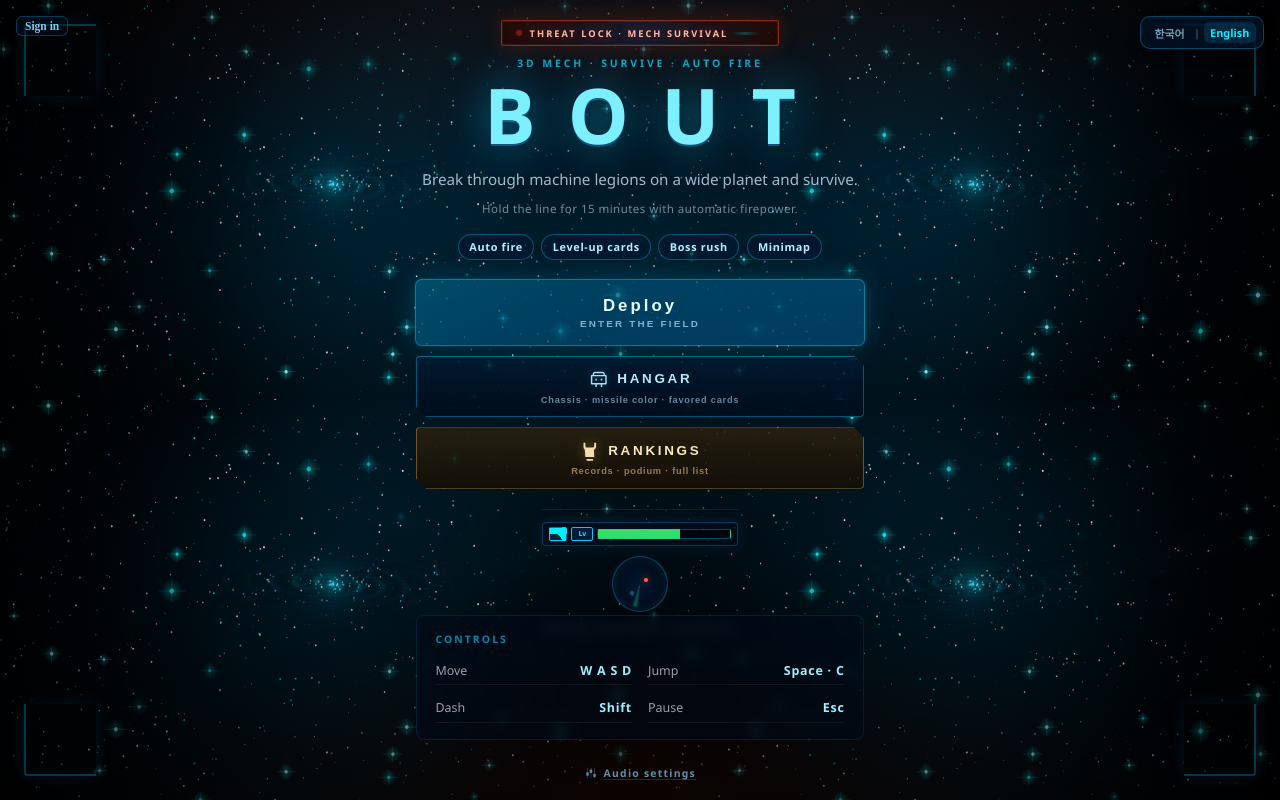
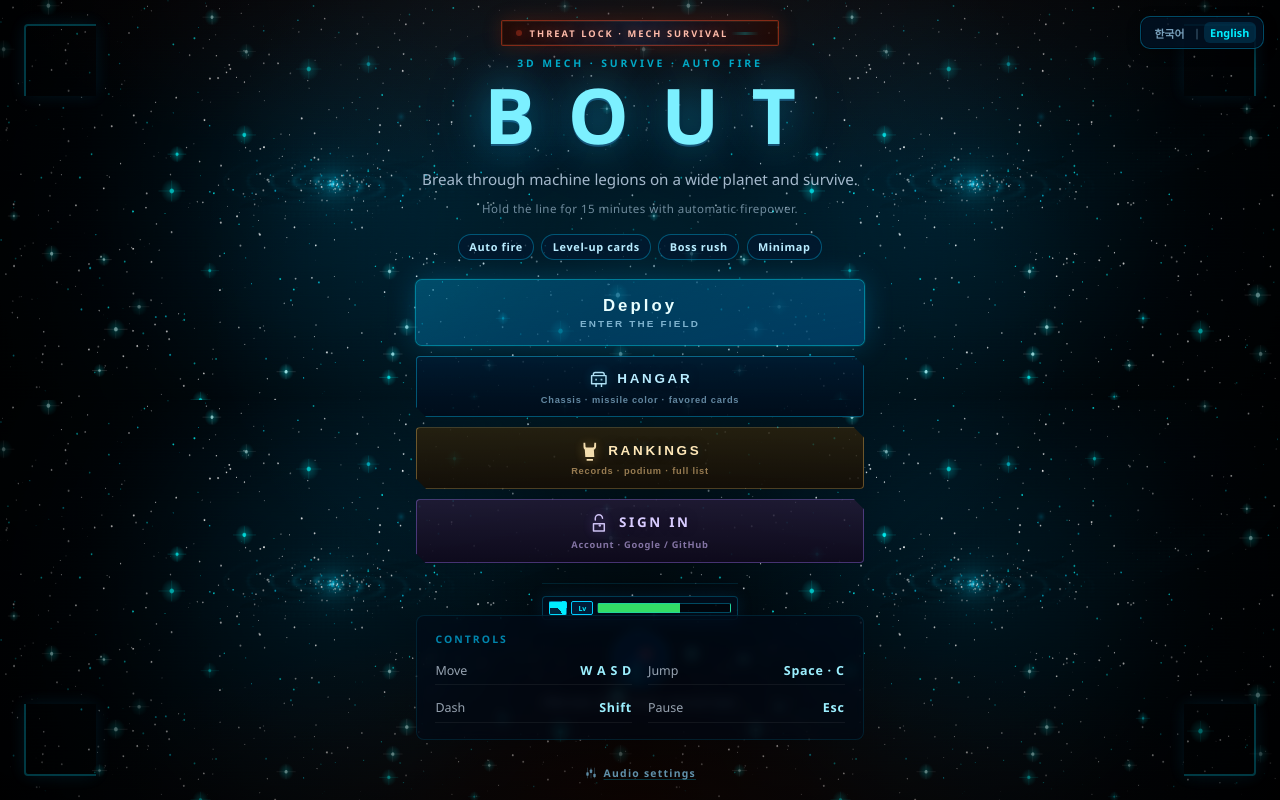
Before and after one commit to 3974kjh/bout-web, a SvelteKit app: page / in a window 1280 px wide. Built offline with nearby package versions, Linux system fonts and the light colour scheme; no server answers.

Commit message:
로그인 버튼 위치 변경

```diff
--- a/src/lib/components/AuthBar.svelte
+++ /dev/null
@@ -1,67 +0,0 @@
-<script lang="ts">
-	import { page } from '$app/state';
-	import { locale, translate as tr } from '$lib/i18n';
-</script>
-
-<div class="auth-bar">
-	{#if page.data.user}
-		<span class="auth-bar__email" title={page.data.user.email ?? ''}>
-			{page.data.user.email ?? page.data.user.id}
-		</span>
-		<form method="POST" action="/auth/signout" class="auth-bar__form">
-			<button type="submit" class="auth-bar__out">{tr($locale, 'auth.signOut')}</button>
-		</form>
-	{:else}
-		<a href="/login" class="auth-bar__in">{tr($locale, 'auth.loginLink')}</a>
-	{/if}
-</div>
-
-<style>
-	.auth-bar {
-		position: fixed;
-		top: clamp(0.65rem, 2.2vw, 1rem);
-		left: clamp(0.65rem, 2.2vw, 1rem);
-		z-index: 120;
-		display: flex;
-		align-items: center;
-		gap: 0.45rem;
-		max-width: min(42vw, 14rem);
-		font-size: 0.68rem;
-		color: rgba(200, 225, 255, 0.88);
-	}
-	.auth-bar__email {
-		overflow: hidden;
-		text-overflow: ellipsis;
-		white-space: nowrap;
-		opacity: 0.9;
-	}
-	.auth-bar__form {
-		margin: 0;
-	}
-	.auth-bar__out {
-		padding: 0.2rem 0.45rem;
-		font-size: 0.65rem;
-		font-weight: 600;
-		color: rgba(180, 220, 255, 0.95);
-		background: rgba(0, 40, 80, 0.35);
-		border: 1px solid rgba(0, 180, 255, 0.28);
-		border-radius: 6px;
-		cursor: pointer;
-	}
-	.auth-bar__out:hover {
-		background: rgba(0, 60, 100, 0.45);
-	}
-	.auth-bar__in {
-		padding: 0.2rem 0.5rem;
-		font-size: 0.72rem;
-		font-weight: 600;
-		color: rgba(120, 210, 255, 0.98);
-		text-decoration: none;
-		border: 1px solid rgba(0, 180, 255, 0.3);
-		border-radius: 6px;
-		background: rgba(6, 14, 28, 0.5);
-	}
-	.auth-bar__in:hover {
-		background: rgba(10, 30, 50, 0.65);
-	}
-</style>
--- a/src/lib/i18n/messages/en.json
+++ b/src/lib/i18n/messages/en.json
@@ -40,6 +40,7 @@
 		"shopHint": "Chassis · missile color · favored cards",
 		"rankLabel": "Rankings",
 		"rankHint": "Records · podium · full list",
+		"loginHint": "Account · Google / GitHub",
 		"hintCaption": "HUD tone: threat sense · survival timer",
 		"controlsAria": "Controls",
 		"controlsTitle": "Controls",
--- a/src/lib/i18n/messages/ko.json
+++ b/src/lib/i18n/messages/ko.json
@@ -40,6 +40,7 @@
 		"shopHint": "기체 · 미사일 색 · 선호 카드",
 		"rankLabel": "랭킹",
 		"rankHint": "기록 · 시상대 · 상세 목록",
+		"loginHint": "계정 · Google / GitHub",
 		"hintCaption": "HUD · 위협 감지 · 생존 타이머와 같은 톤",
 		"controlsAria": "조작 안내",
 		"controlsTitle": "조작",
--- a/src/routes/+layout.svelte
+++ b/src/routes/+layout.svelte
@@ -4,7 +4,6 @@
 	import { browser } from '$app/environment';
 	import { page } from '$app/state';
 	import LanguageSwitcher from '$lib/components/LanguageSwitcher.svelte';
-	import AuthBar from '$lib/components/AuthBar.svelte';
 	import { locale } from '$lib/i18n/locale';
 	import {
 		bumpRouteBgmAfterNavigation,
@@ -63,9 +62,6 @@
 	});
 </script>
 
-{#if !page.url.pathname.startsWith('/game') && !page.url.pathname.startsWith('/login')}
-	<AuthBar />
-{/if}
 {#if !page.url.pathname.startsWith('/game')}
 	<LanguageSwitcher />
 {/if}
--- a/src/routes/+page.svelte
+++ b/src/routes/+page.svelte
@@ -1,5 +1,6 @@
 <script lang="ts">
 	import { goto } from '$app/navigation';
+	import { page } from '$app/state';
 	import { onMount } from 'svelte';
 	import AudioSettingsModal from '$lib/components/AudioSettingsModal.svelte';
 	import { locale, translate as tr } from '$lib/i18n';
@@ -91,6 +92,34 @@
 					</span>
 					<span class="btn-rank-hint">{tr($locale, 'home.rankHint')}</span>
 				</button>
+				{#if page.data.user}
+					<div class="home-auth home-auth--in">
+						<span class="home-auth__email" title={page.data.user.email ?? ''}>
+							{page.data.user.email ?? page.data.user.id}
+						</span>
+						<form method="POST" action="/auth/signout" class="home-auth__form">
+							<button type="submit" class="home-auth__out">{tr($locale, 'auth.signOut')}</button>
+						</form>
+					</div>
+				{:else}
+					<a href="/login" class="btn-login">
+						<span class="btn-login-row">
+							<svg class="btn-login-icon" viewBox="0 0 24 24" aria-hidden="true" focusable="false">
+								<path
+									fill="none"
+									stroke="currentColor"
+									stroke-width="1.65"
+									stroke-linecap="round"
+									stroke-linejoin="round"
+									d="M15 7a4 4 0 1 0-8 0v2m-2 4h12v8H5v-8z"
+								/>
+								<circle cx="12" cy="15" r="1.35" fill="currentColor" opacity="0.9" />
+							</svg>
+							<span class="btn-login-label">{tr($locale, 'auth.loginLink')}</span>
+						</span>
+						<span class="btn-login-hint">{tr($locale, 'home.loginHint')}</span>
+					</a>
+				{/if}
 			</div>
 		</div>
 
@@ -597,6 +626,122 @@
 		color: rgba(220, 180, 120, 0.65);
 	}
 
+	.btn-login {
+		position: relative;
+		width: 100%;
+		box-sizing: border-box;
+		padding: 0.78rem 1rem;
+		border-radius: 4px;
+		border: none;
+		cursor: pointer;
+		display: flex;
+		flex-direction: column;
+		align-items: center;
+		gap: 0.3rem;
+		color: #d8ccff;
+		font-size: 0.82rem;
+		font-weight: 800;
+		letter-spacing: 0.14em;
+		text-decoration: none;
+		background: linear-gradient(180deg, rgba(36, 28, 56, 0.82), rgba(14, 10, 28, 0.94));
+		box-shadow:
+			inset 0 0 0 1px rgba(160, 120, 255, 0.38),
+			inset 0 1px 0 rgba(255, 255, 255, 0.06),
+			0 4px 14px rgba(0, 0, 0, 0.35);
+		clip-path: polygon(0 0, calc(100% - 10px) 0, 100% 10px, 100% 100%, 10px 100%, 0 calc(100% - 10px));
+		transition:
+			box-shadow 0.16s ease,
+			color 0.16s ease,
+			transform 0.16s ease;
+	}
+	.btn-login:hover {
+		color: #f0e8ff;
+		box-shadow:
+			inset 0 0 0 1px rgba(200, 160, 255, 0.55),
+			inset 0 1px 0 rgba(255, 255, 255, 0.1),
+			0 0 20px rgba(120, 80, 200, 0.22),
+			0 6px 18px rgba(0, 0, 0, 0.4);
+		transform: translateY(-1px);
+	}
+	.btn-login-row {
+		display: inline-flex;
+		align-items: center;
+		justify-content: center;
+		gap: 0.5rem;
+	}
+	.btn-login-icon {
+		width: 1.35rem;
+		height: 1.35rem;
+		flex-shrink: 0;
+		opacity: 0.95;
+		filter: drop-shadow(0 0 6px rgba(160, 120, 255, 0.45));
+	}
+	.btn-login-label {
+		font-size: 0.84rem;
+		font-weight: 900;
+		letter-spacing: 0.2em;
+		text-transform: uppercase;
+		text-shadow: 0 0 10px rgba(20, 10, 40, 0.5);
+	}
+	.btn-login-hint {
+		font-size: 0.58rem;
+		font-weight: 600;
+		letter-spacing: 0.08em;
+		color: rgba(180, 160, 220, 0.7);
+	}
+
+	.home-auth {
+		width: 100%;
+		box-sizing: border-box;
+		padding: 0.72rem 1rem;
+		border-radius: 4px;
+		display: flex;
+		flex-wrap: wrap;
+		align-items: center;
+		justify-content: center;
+		gap: 0.5rem 0.75rem;
+		background: linear-gradient(180deg, rgba(28, 22, 44, 0.75), rgba(12, 8, 22, 0.9));
+		box-shadow:
+			inset 0 0 0 1px rgba(140, 110, 200, 0.32),
+			inset 0 1px 0 rgba(255, 255, 255, 0.05),
+			0 4px 12px rgba(0, 0, 0, 0.3);
+		clip-path: polygon(0 0, calc(100% - 10px) 0, 100% 10px, 100% 100%, 10px 100%, 0 calc(100% - 10px));
+	}
+	.home-auth__email {
+		max-width: 100%;
+		overflow: hidden;
+		text-overflow: ellipsis;
+		white-space: nowrap;
+		font-size: 0.72rem;
+		font-weight: 600;
+		letter-spacing: 0.04em;
+		color: rgba(210, 195, 245, 0.92);
+	}
+	.home-auth__form {
+		margin: 0;
+	}
+	.home-auth__out {
+		padding: 0.35rem 0.75rem;
+		font-size: 0.68rem;
+		font-weight: 700;
+		letter-spacing: 0.12em;
+		text-transform: uppercase;
+		color: rgba(220, 200, 255, 0.95);
+		background: rgba(40, 24, 64, 0.55);
+		border: 1px solid rgba(160, 120, 220, 0.4);
+		border-radius: 4px;
+		cursor: pointer;
+		transition:
+			background 0.15s ease,
+			border-color 0.15s ease,
+			box-shadow 0.15s ease;
+	}
+	.home-auth__out:hover {
+		background: rgba(56, 36, 88, 0.65);
+		border-color: rgba(190, 150, 255, 0.55);
+		box-shadow: 0 0 14px rgba(120, 80, 180, 0.25);
+	}
+
 	.cta::before {
 		content: '';
 		position: absolute;
```
